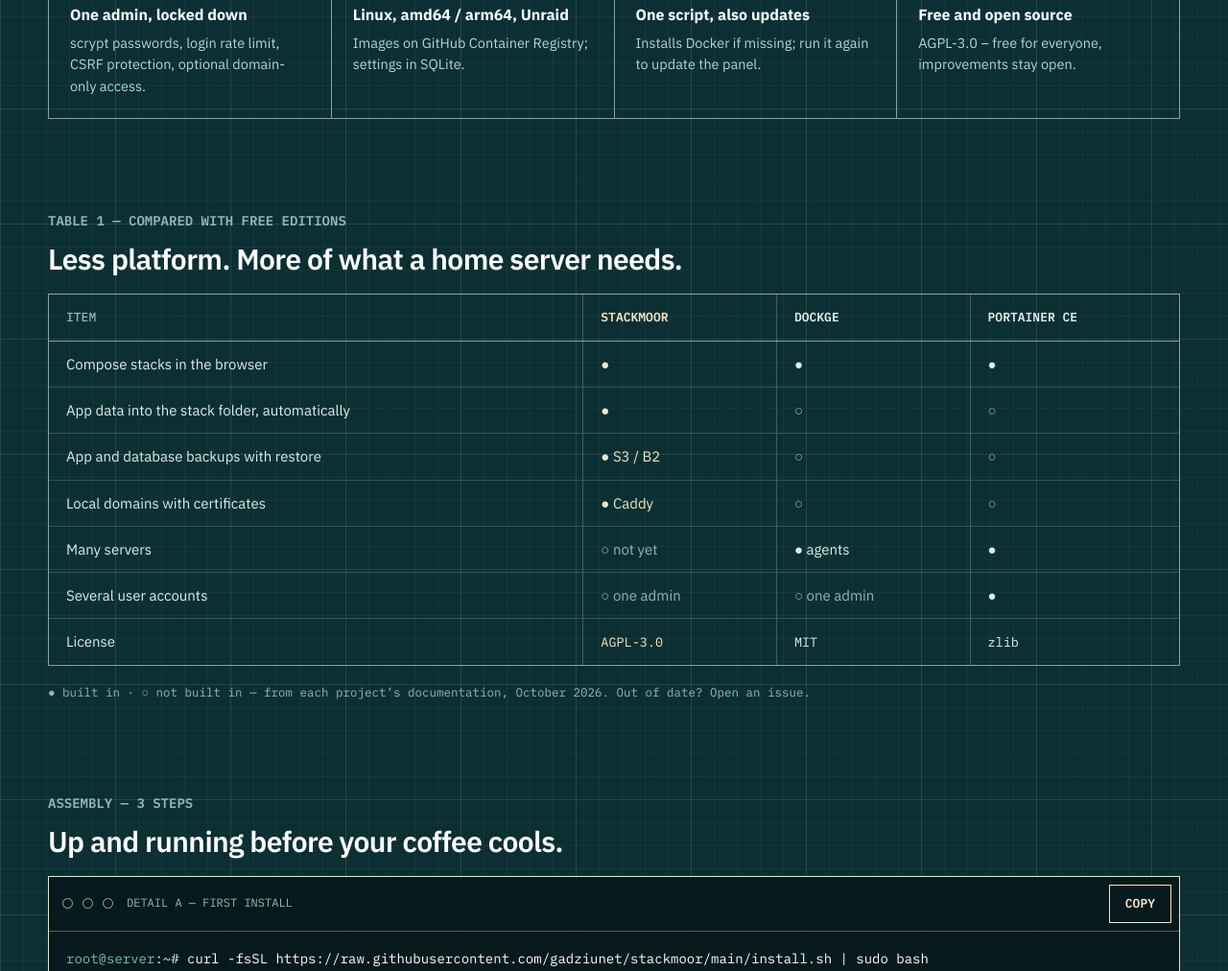
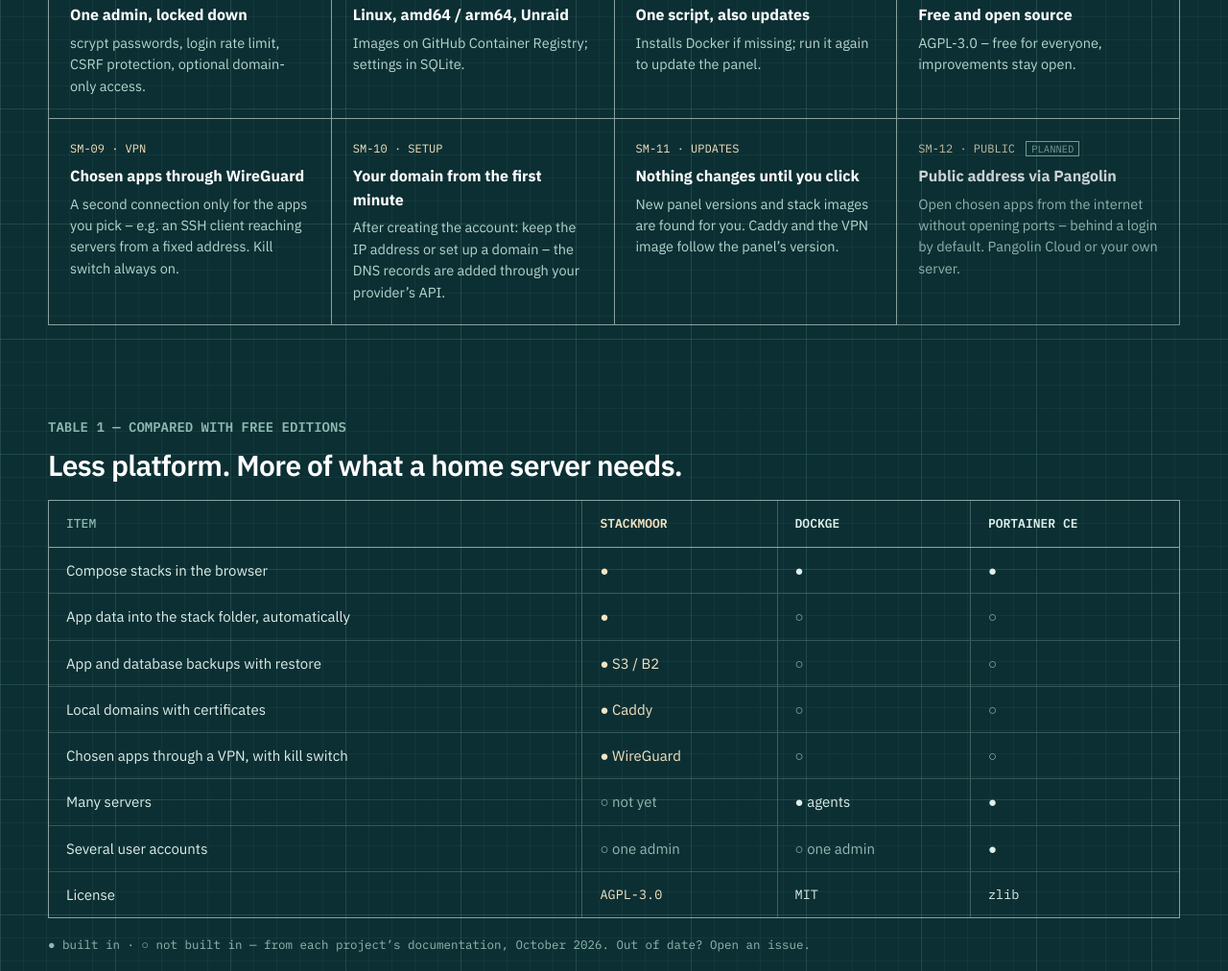
Before and after one commit to gadziunet/stackmoor, a website: page website/index.html in a window 1280 px wide. Shown: the part 3127-4139 px from the top of the page at 96% size. Drawn offline with Linux system fonts and the light colour scheme; no server answers.

Commit message:
Website: VPN, setup wizard and updates in the specification; Pangolin planned

```diff
--- a/website/index.html
+++ b/website/index.html
@@ -321,6 +321,10 @@
         <div class="f-cell" style="padding: 22px; border-right: 1.5px solid rgba(220,239,234,.6); border-bottom: 1.5px solid rgba(220,239,234,.6); display: flex; flex-direction: column; gap: 6px"><span style="font-family: 'IBM Plex Mono', monospace; font-size: 12px; color: #f4e4c1">SM-06 · PLATFORM</span><strong style="color: #ffffff">Linux, amd64 / arm64, Unraid</strong><span style="color: #b5d6cf; font-size: 14.5px">Images on GitHub Container Registry; settings in SQLite.</span></div>
         <div class="f-cell" style="padding: 22px; border-right: 1.5px solid rgba(220,239,234,.6); border-bottom: 1.5px solid rgba(220,239,234,.6); display: flex; flex-direction: column; gap: 6px"><span style="font-family: 'IBM Plex Mono', monospace; font-size: 12px; color: #f4e4c1">SM-07 · INSTALL</span><strong style="color: #ffffff">One script, also updates</strong><span style="color: #b5d6cf; font-size: 14.5px">Installs Docker if missing; run it again to update the panel.</span></div>
         <div class="f-cell" style="padding: 22px; border-right: 1.5px solid rgba(220,239,234,.6); border-bottom: 1.5px solid rgba(220,239,234,.6); display: flex; flex-direction: column; gap: 6px"><span style="font-family: 'IBM Plex Mono', monospace; font-size: 12px; color: #f4e4c1">SM-08 · LICENSE</span><strong style="color: #ffffff">Free and open source</strong><span style="color: #b5d6cf; font-size: 14.5px">AGPL-3.0 – free for everyone, improvements stay open.</span></div>
+        <div class="f-cell" style="padding: 22px; border-right: 1.5px solid rgba(220,239,234,.6); border-bottom: 1.5px solid rgba(220,239,234,.6); display: flex; flex-direction: column; gap: 6px"><span style="font-family: 'IBM Plex Mono', monospace; font-size: 12px; color: #f4e4c1">SM-09 · VPN</span><strong style="color: #ffffff">Chosen apps through WireGuard</strong><span style="color: #b5d6cf; font-size: 14.5px">A second connection only for the apps you pick – e.g. an SSH client reaching servers from a fixed address. Kill switch always on.</span></div>
+        <div class="f-cell" style="padding: 22px; border-right: 1.5px solid rgba(220,239,234,.6); border-bottom: 1.5px solid rgba(220,239,234,.6); display: flex; flex-direction: column; gap: 6px"><span style="font-family: 'IBM Plex Mono', monospace; font-size: 12px; color: #f4e4c1">SM-10 · SETUP</span><strong style="color: #ffffff">Your domain from the first minute</strong><span style="color: #b5d6cf; font-size: 14.5px">After creating the account: keep the IP address or set up a domain – the DNS records are added through your provider’s API.</span></div>
+        <div class="f-cell" style="padding: 22px; border-right: 1.5px solid rgba(220,239,234,.6); border-bottom: 1.5px solid rgba(220,239,234,.6); display: flex; flex-direction: column; gap: 6px"><span style="font-family: 'IBM Plex Mono', monospace; font-size: 12px; color: #f4e4c1">SM-11 · UPDATES</span><strong style="color: #ffffff">Nothing changes until you click</strong><span style="color: #b5d6cf; font-size: 14.5px">New panel versions and stack images are found for you. Caddy and the VPN image follow the panel’s version.</span></div>
+        <div class="f-cell" style="padding: 22px; border-right: 1.5px solid rgba(220,239,234,.6); border-bottom: 1.5px solid rgba(220,239,234,.6); display: flex; flex-direction: column; gap: 6px; opacity: .78"><span style="font-family: 'IBM Plex Mono', monospace; font-size: 12px; color: #f4e4c1">SM-12 · PUBLIC <span style="border: 1px solid #8fbab2; color: #8fbab2; padding: 0 5px; margin-left: 4px; font-size: 10.5px">PLANNED</span></span><strong style="color: #ffffff">Public address via Pangolin</strong><span style="color: #b5d6cf; font-size: 14.5px">Open chosen apps from the internet without opening ports – behind a login by default. Pangolin Cloud or your own server.</span></div>
       </div>
     </div>
   </section>
@@ -345,6 +349,7 @@
             <tr><th scope="row" style="text-align: left; font-weight: 400; padding: 12px 18px; border-bottom: 1px solid rgba(220,239,234,.2)">App data into the stack folder, automatically</th><td data-label="Stackmoor" style="padding: 12px 18px; border-bottom: 1px solid rgba(220,239,234,.2); border-left: 1px solid rgba(220,239,234,.25); color: #f4e4c1">●</td><td data-label="Dockge" style="padding: 12px 18px; border-bottom: 1px solid rgba(220,239,234,.2); border-left: 1px solid rgba(220,239,234,.25); color: #8fbab2">○</td><td data-label="Portainer CE" style="padding: 12px 18px; border-bottom: 1px solid rgba(220,239,234,.2); border-left: 1px solid rgba(220,239,234,.25); color: #8fbab2">○</td></tr>
             <tr><th scope="row" style="text-align: left; font-weight: 400; padding: 12px 18px; border-bottom: 1px solid rgba(220,239,234,.2)">App and database backups with restore</th><td data-label="Stackmoor" style="padding: 12px 18px; border-bottom: 1px solid rgba(220,239,234,.2); border-left: 1px solid rgba(220,239,234,.25); color: #f4e4c1">● S3 / B2</td><td data-label="Dockge" style="padding: 12px 18px; border-bottom: 1px solid rgba(220,239,234,.2); border-left: 1px solid rgba(220,239,234,.25); color: #8fbab2">○</td><td data-label="Portainer CE" style="padding: 12px 18px; border-bottom: 1px solid rgba(220,239,234,.2); border-left: 1px solid rgba(220,239,234,.25); color: #8fbab2">○</td></tr>
             <tr><th scope="row" style="text-align: left; font-weight: 400; padding: 12px 18px; border-bottom: 1px solid rgba(220,239,234,.2)">Local domains with certificates</th><td data-label="Stackmoor" style="padding: 12px 18px; border-bottom: 1px solid rgba(220,239,234,.2); border-left: 1px solid rgba(220,239,234,.25); color: #f4e4c1">● Caddy</td><td data-label="Dockge" style="padding: 12px 18px; border-bottom: 1px solid rgba(220,239,234,.2); border-left: 1px solid rgba(220,239,234,.25); color: #8fbab2">○</td><td data-label="Portainer CE" style="padding: 12px 18px; border-bottom: 1px solid rgba(220,239,234,.2); border-left: 1px solid rgba(220,239,234,.25); color: #8fbab2">○</td></tr>
+            <tr><th scope="row" style="text-align: left; font-weight: 400; padding: 12px 18px; border-bottom: 1px solid rgba(220,239,234,.2)">Chosen apps through a VPN, with kill switch</th><td data-label="Stackmoor" style="padding: 12px 18px; border-bottom: 1px solid rgba(220,239,234,.2); border-left: 1px solid rgba(220,239,234,.25); color: #f4e4c1">● WireGuard</td><td data-label="Dockge" style="padding: 12px 18px; border-bottom: 1px solid rgba(220,239,234,.2); border-left: 1px solid rgba(220,239,234,.25); color: #8fbab2">○</td><td data-label="Portainer CE" style="padding: 12px 18px; border-bottom: 1px solid rgba(220,239,234,.2); border-left: 1px solid rgba(220,239,234,.25); color: #8fbab2">○</td></tr>
             <tr><th scope="row" style="text-align: left; font-weight: 400; padding: 12px 18px; border-bottom: 1px solid rgba(220,239,234,.2)">Many servers</th><td data-label="Stackmoor" style="padding: 12px 18px; border-bottom: 1px solid rgba(220,239,234,.2); border-left: 1px solid rgba(220,239,234,.25); color: #8fbab2">○ not yet</td><td data-label="Dockge" style="padding: 12px 18px; border-bottom: 1px solid rgba(220,239,234,.2); border-left: 1px solid rgba(220,239,234,.25)">● agents</td><td data-label="Portainer CE" style="padding: 12px 18px; border-bottom: 1px solid rgba(220,239,234,.2); border-left: 1px solid rgba(220,239,234,.25)">●</td></tr>
             <tr><th scope="row" style="text-align: left; font-weight: 400; padding: 12px 18px; border-bottom: 1px solid rgba(220,239,234,.2)">Several user accounts</th><td data-label="Stackmoor" style="padding: 12px 18px; border-bottom: 1px solid rgba(220,239,234,.2); border-left: 1px solid rgba(220,239,234,.25); color: #8fbab2">○ one admin</td><td data-label="Dockge" style="padding: 12px 18px; border-bottom: 1px solid rgba(220,239,234,.2); border-left: 1px solid rgba(220,239,234,.25); color: #8fbab2">○ one admin</td><td data-label="Portainer CE" style="padding: 12px 18px; border-bottom: 1px solid rgba(220,239,234,.2); border-left: 1px solid rgba(220,239,234,.25)">●</td></tr>
             <tr><th scope="row" style="text-align: left; font-weight: 400; padding: 12px 18px">License</th><td data-label="Stackmoor" style="padding: 12px 18px; border-left: 1px solid rgba(220,239,234,.25); color: #f4e4c1; font-family: 'IBM Plex Mono', monospace; font-size: 13.5px">AGPL-3.0</td><td data-label="Dockge" style="padding: 12px 18px; border-left: 1px solid rgba(220,239,234,.25); font-family: 'IBM Plex Mono', monospace; font-size: 13.5px">MIT</td><td data-label="Portainer CE" style="padding: 12px 18px; border-left: 1px solid rgba(220,239,234,.25); font-family: 'IBM Plex Mono', monospace; font-size: 13.5px">zlib</td></tr>
```
